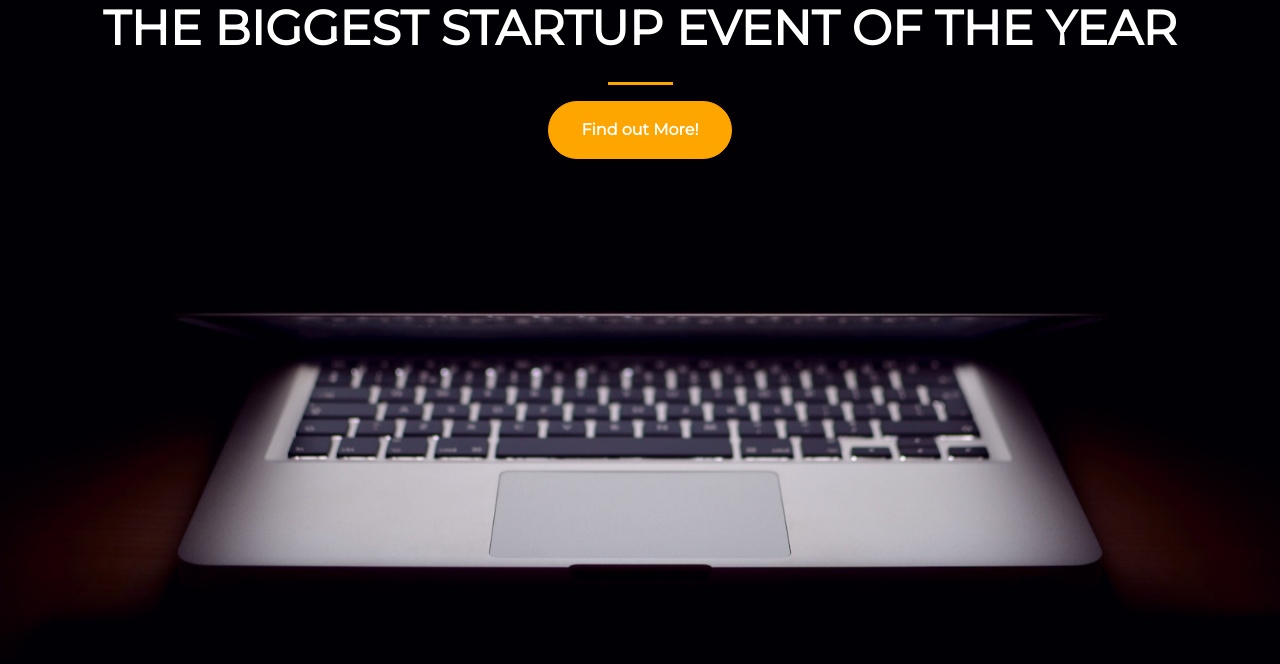
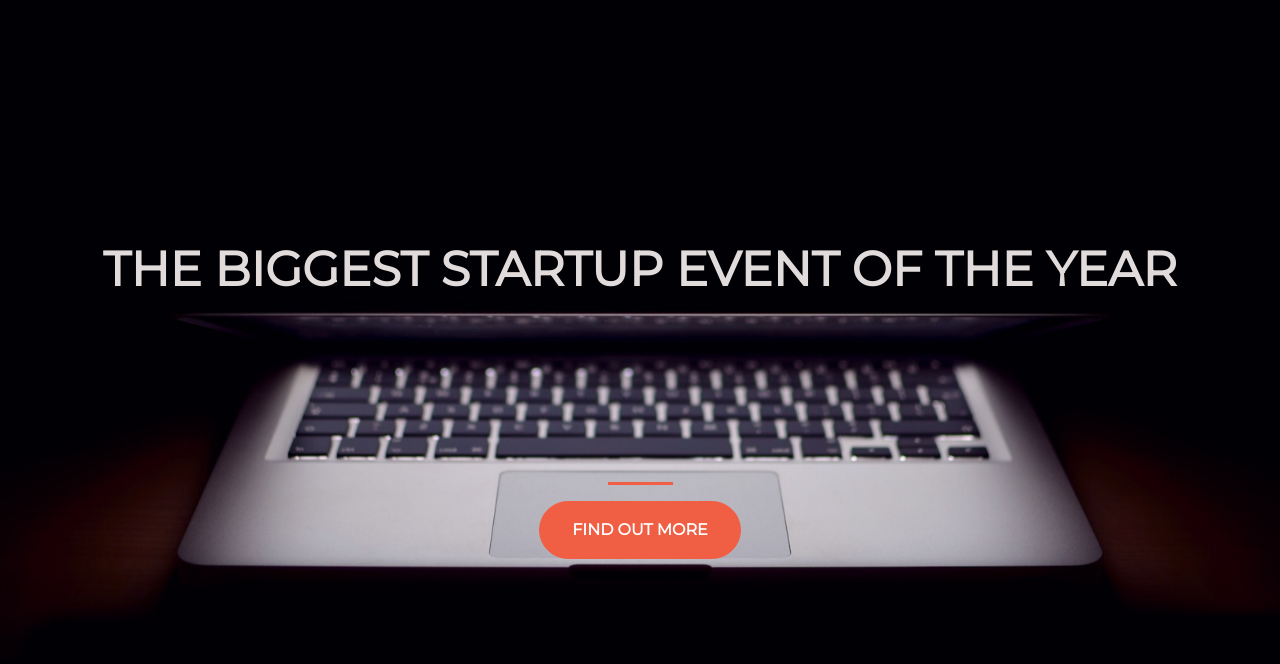
Before and after one commit to dsouza28/dsouza28.github.io, a plain HTML site: page index.html in a window 1280 px wide. Drawn offline with nearby package versions, Linux system fonts and the light colour scheme.

Commit message:
Add files via upload

```diff
--- a/index.html
+++ b/index.html
@@ -11,19 +11,19 @@
 
     <!-- Bootstrap CSS from a CDN. This way you don't have to include the bootstrap file yourself -->
     <link rel="stylesheet" href="https://stackpath.bootstrapcdn.com/bootstrap/4.3.1/css/bootstrap.min.css" integrity="sha384-ggOyR0iXCbMQv3Xipma34MD+dH/1fQ784/j6cY/iJTQUOhcWr7x9JvoRxT2MZw1T" crossorigin="anonymous">
-
     <!-- Your own stylesheet -->
     <link rel="stylesheet" type="text/css" href="style.css">
   </head>
   <body>
-    <div class="container d-flex align-items-center h=200">
+    <div class="container d-flex align-items-center h-100">
       <div class="row">
         <header class="text-center col-12">
-      <h1 class="text-uppercase"><strong>The Biggest Startup event of the year</strong></h1>
+          <h1 class="text-uppercase"><strong>The biggest startup event of the year</strong></h1>
         </header>
+        <div class="buffer col-12"></div>
         <section class="text-center col-12">
           <hr>
-      <a href="https://mailchi.mp/ca3d49931594/foodblogger"><button class="btn btn-primary btn-xl">Find out More!</button></a>
+          <button class="btn btn-primary btn-xl">Find out more</button>
         </section>
       </div>
     </div>
--- a/style.css
+++ b/style.css
@@ -1,15 +1,47 @@
 body,
-html { width: 100%; height: 100%; font-family: 'Montserrat', sans-serif;
-background: url(header.jpg) no-repeat center center fixed;
+html {
+  width: 100%;
+  height: 100%;
+  font-family: 'Montserrat', sans-serif;
+  background: url(header.jpg) no-repeat center center fixed;
   -webkit-background-size: cover;
   -moz-background-size: cover;
   -o-background-size: cover;
   background-size: cover;
 }
 
-h1 {font-size: 3rem; color: white;}
-hr {border-color: orange; border-width: 3px; max-width: 65px}
-.btn {font-weight: 700; border-radius: 300px}
-.btn-primary {background-color: orange; border-color: orange}
-.btn-xl {padding: 1rem 2rem;}
-.btn-primary:hover {background-color: orange;border-width: 4px}
+h1 {
+  font-size: 3rem;
+  color: #e2dbdb;
+}
+
+hr {
+  border-color: #F05F44;
+  border-width: 3px;
+  max-width: 65px;
+}
+
+.buffer {
+  height: 10rem;
+}
+
+.btn {
+  font-weight: 700;
+  border-radius: 300px;
+  text-transform: uppercase;
+}
+
+.btn-primary {
+  background-color: #F05F44;
+  border-color: #F05F44;
+}
+
+.btn-primary:hover {
+  background-color: #ee4b08;
+  border-color: #ee4b08;
+  border-width: 4px;
+}
+
+.btn-xl {
+  padding: 1rem 2rem;
+}
```
Lines whose indentation alone changed are shown as unchanged.
